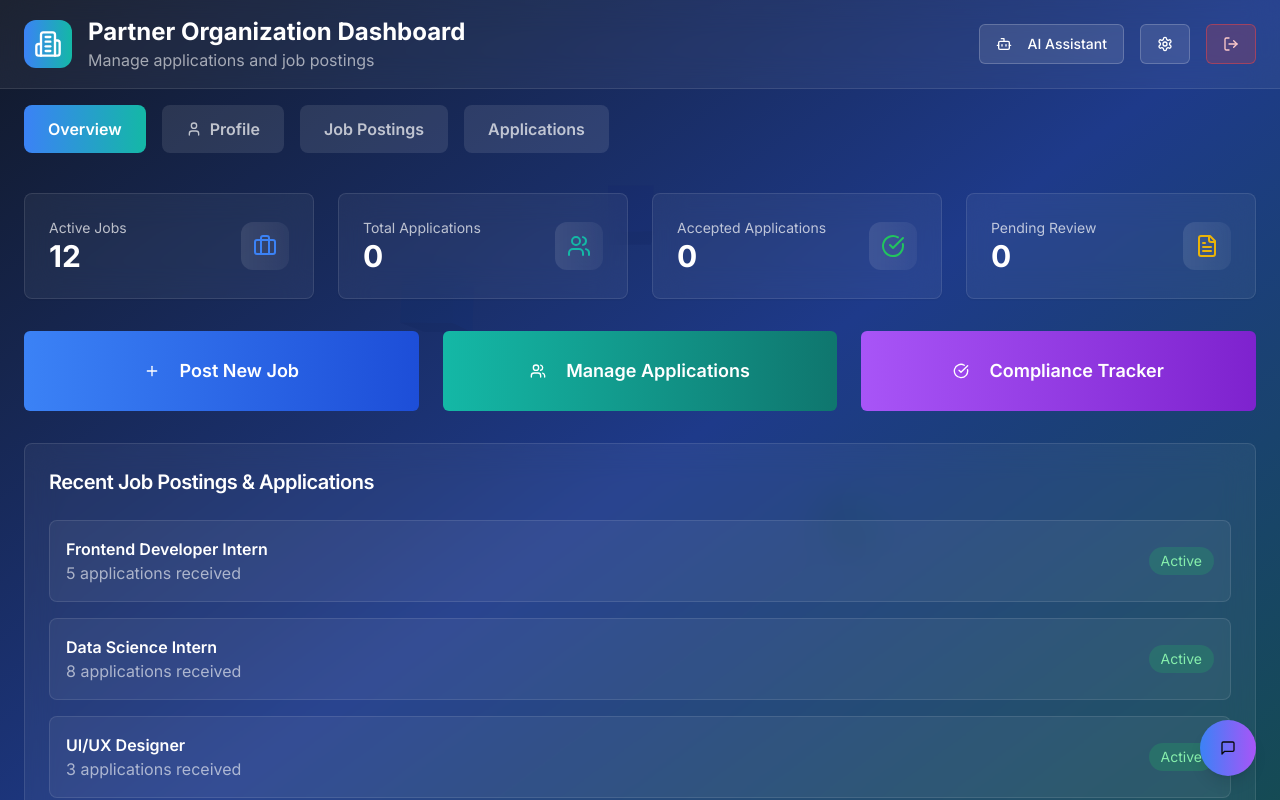
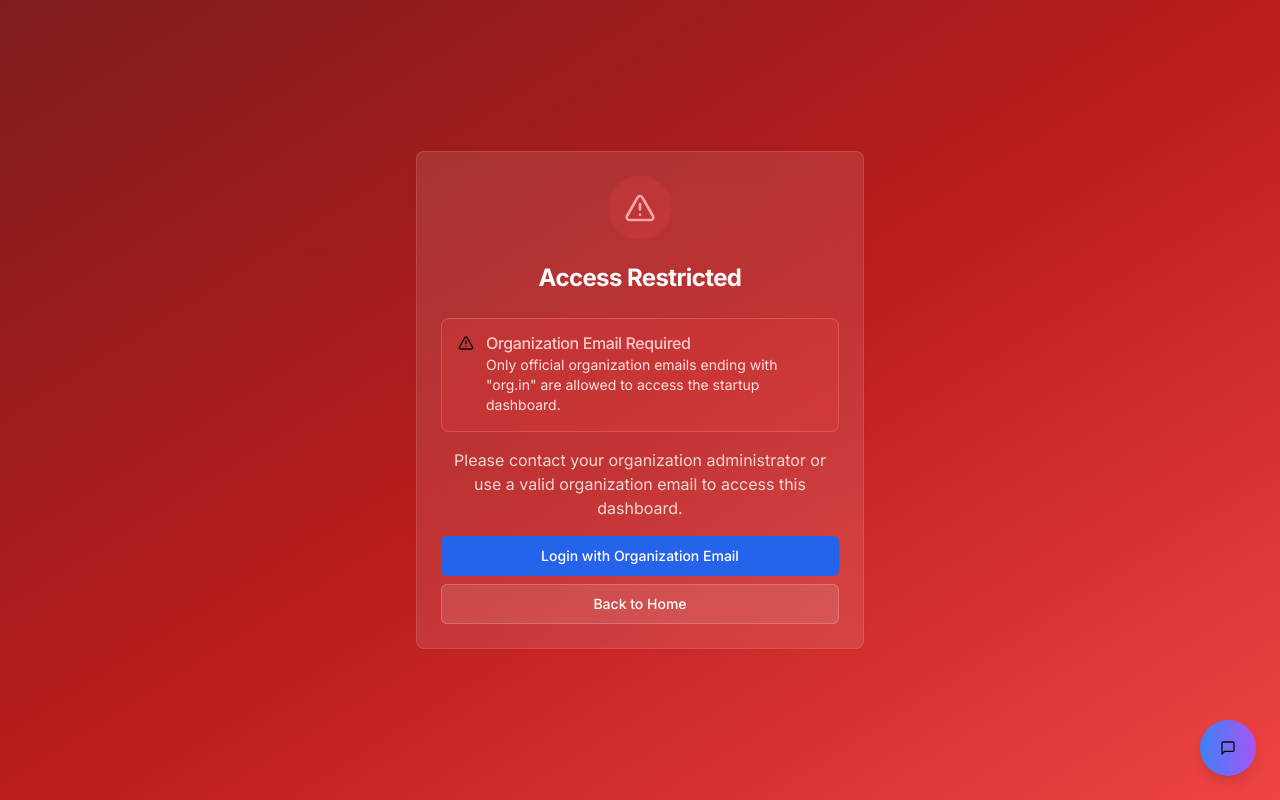
Before and after one commit to NIKHIL2K5/hack2, a React (Vite) app: page /dashboard/startup in a window 1280 px wide. Shown: the top 800 px of the page. Built offline with nearby package versions, Linux system fonts and the light colour scheme.

Commit message:
Fix: Restrict startup dashboard access
Enforce "org.in" email domain validation for startup dashboard access and display an error message for invalid emails.

```diff
--- a/src/pages/DashboardStartup.tsx
+++ b/src/pages/DashboardStartup.tsx
@@ -1,9 +1,10 @@
 
 import { motion } from "framer-motion";
-import { useState } from "react";
-import { Building2, Plus, Users, FileText, Bot, Settings, LogOut, Briefcase, CheckCircle, User } from "lucide-react";
+import { useState, useEffect } from "react";
+import { Building2, Plus, Users, FileText, Bot, Settings, LogOut, Briefcase, CheckCircle, User, AlertTriangle } from "lucide-react";
 import { Button } from "@/components/ui/button";
 import { Card, CardContent, CardHeader, CardTitle } from "@/components/ui/card";
+import { Alert, AlertDescription, AlertTitle } from "@/components/ui/alert";
 import { Link } from "react-router-dom";
 import { toast } from "sonner";
 import { useOfficialData } from "@/hooks/useOfficialData";
@@ -11,12 +12,90 @@ import { Scene3D } from "@/components/3d/Scene3D";
 import { JobPostingModal } from "@/components/official/JobPostingModal";
 import { JobManagement } from "@/components/official/JobManagement";
 import { StartupProfile } from "@/components/official/StartupProfile";
+import { isValidOfficialEmail } from "@/services/officialAuth";
 
 const DashboardStartup = () => {
   const [activeTab, setActiveTab] = useState("overview");
   const [isJobModalOpen, setIsJobModalOpen] = useState(false);
+  const [hasValidAccess, setHasValidAccess] = useState(false);
+  const [userEmail, setUserEmail] = useState("");
   const { getApplicationStats, officialUser } = useOfficialData();
   const stats = getApplicationStats();
+
+  useEffect(() => {
+    // Check if user has valid org.in email access
+    const storedUser = localStorage.getItem('officialUser');
+    if (storedUser) {
+      const user = JSON.parse(storedUser);
+      const email = user.email;
+      setUserEmail(email);
+
+      if (isValidOfficialEmail(email)) {
+        setHasValidAccess(true);
+      } else {
+        setHasValidAccess(false);
+      }
+    } else {
+      setHasValidAccess(false);
+    }
+  }, []);
+
+  // If user doesn't have valid access, show access denied message
+  if (!hasValidAccess) {
+    return (
+      <div className="min-h-screen bg-gradient-to-br from-red-900 via-red-700 to-red-500 flex items-center justify-center p-6">
+        <motion.div
+          initial={{ opacity: 0, scale: 0.9 }}
+          animate={{ opacity: 1, scale: 1 }}
+          className="max-w-md w-full"
+        >
+          <Card className="bg-white/10 backdrop-blur-lg border-red-300/20">
+            <CardHeader className="text-center">
+              <div className="w-16 h-16 bg-red-500/20 rounded-full flex items-center justify-center mx-auto mb-4">
+                <AlertTriangle className="w-8 h-8 text-red-300" />
+              </div>
+              <CardTitle className="text-2xl font-bold text-white">Access Restricted</CardTitle>
+            </CardHeader>
+            <CardContent className="space-y-4">
+              <Alert className="bg-red-500/20 border-red-400/50">
+                <AlertTriangle className="h-4 w-4 text-red-300" />
+                <AlertTitle className="text-red-200">Organization Email Required</AlertTitle>
+                <AlertDescription className="text-red-100">
+                  Only official organization emails ending with "org.in" are allowed to access the startup dashboard.
+                </AlertDescription>
+              </Alert>
+
+              {userEmail && (
+                <div className="text-center">
+                  <p className="text-white/70 text-sm mb-2">Current email:</p>
+                  <p className="text-white font-mono bg-white/10 rounded px-3 py-2">{userEmail}</p>
+                </div>
+              )}
+
+              <div className="text-center space-y-4">
+                <p className="text-white/80">
+                  Please contact your organization administrator or use a valid organization email to access this dashboard.
+                </p>
+
+                <div className="flex flex-col space-y-2">
+                  <Link to="/login/startup">
+                    <Button className="w-full bg-blue-600 hover:bg-blue-700 text-white">
+                      Login with Organization Email
+                    </Button>
+                  </Link>
+                  <Link to="/">
+                    <Button variant="outline" className="w-full bg-white/10 border-white/20 text-white hover:bg-white/20">
+                      Back to Home
+                    </Button>
+                  </Link>
+                </div>
+              </div>
+            </CardContent>
+          </Card>
+        </motion.div>
+      </div>
+    );
+  }
 
   const dashboardStats = [
     { title: "Active Jobs", value: "12", icon: Briefcase, color: "text-blue-500" },
```
